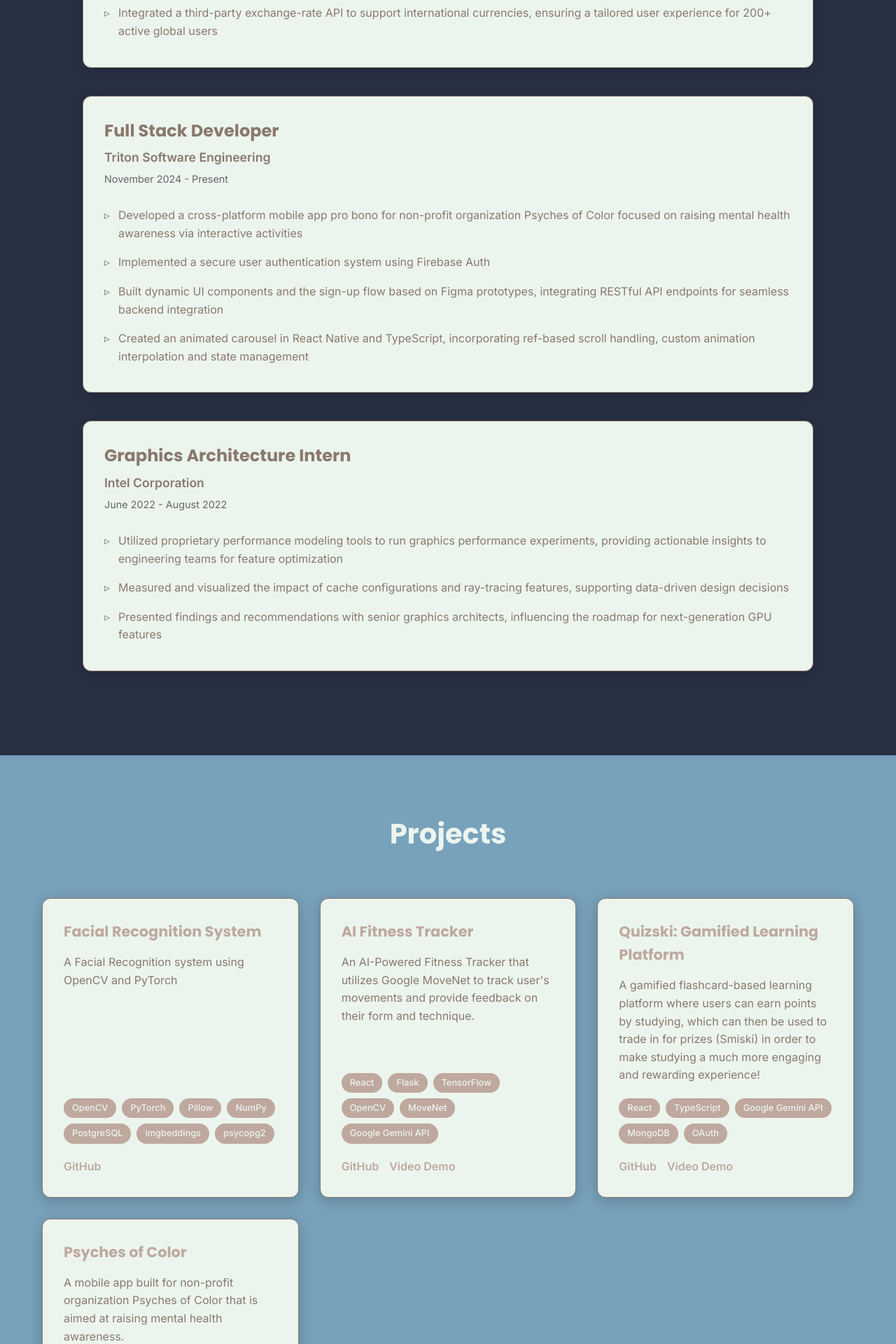
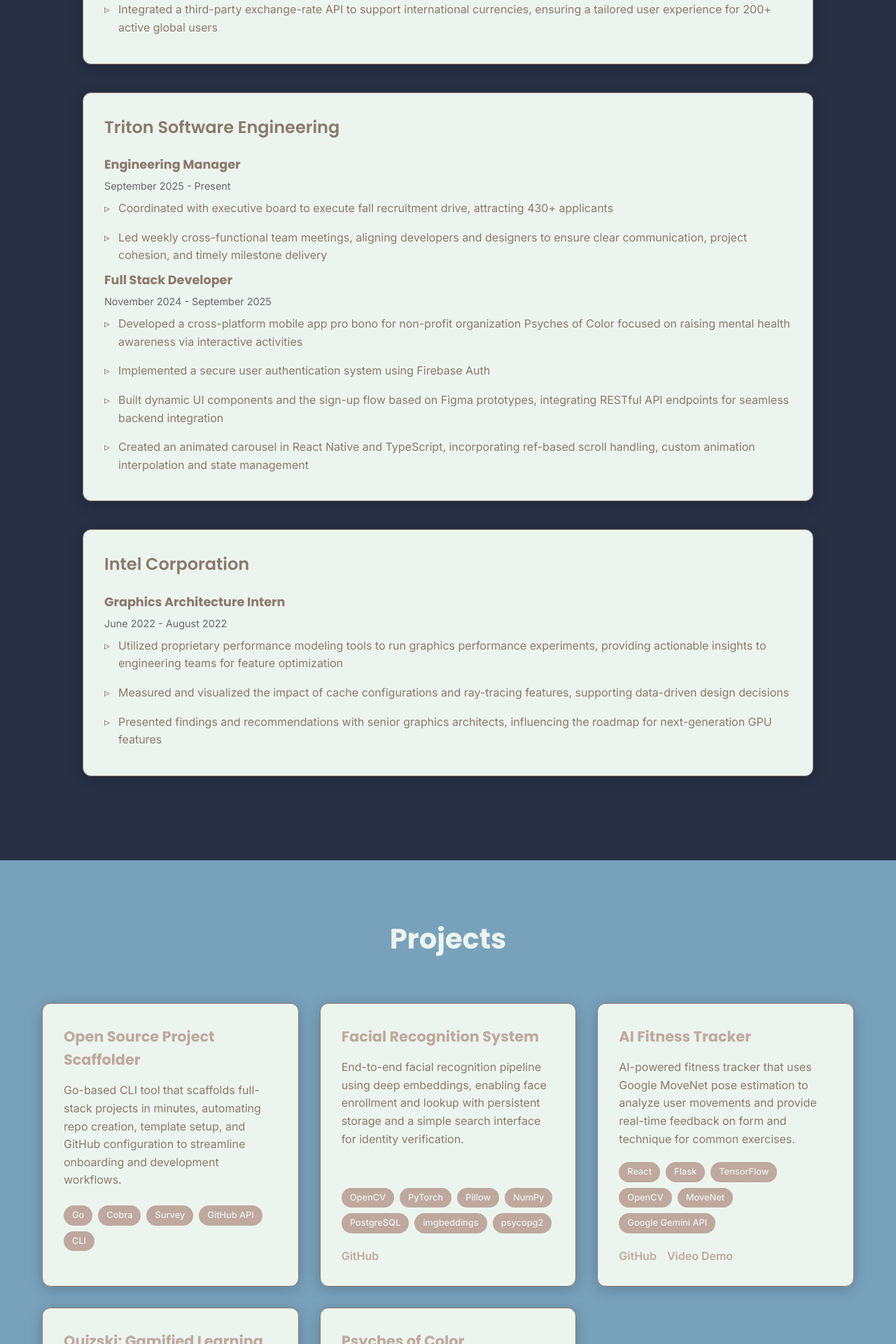
Before and after one commit to JordanJunaidi/personal-website, a React (Vite) app: page / in a window 1280 px wide. Shown: the part 1840-3760 px from the top of the page at 70% size. Built offline with nearby package versions, Linux system fonts and the light colour scheme.

Commit message:
Updated site 12/06

```diff
--- a/src/App.css
+++ b/src/App.css
@@ -322,14 +322,14 @@
 }
 
 .experience-title {
-  font-size: 1.5rem;
+  font-size: 1.1rem;
   font-weight: 700;
   color: var(--silver-lake-blue);
   margin-bottom: 5px;
 }
 
 .experience-company {
-  font-size: 1.1rem;
+  font-size: 1.5rem;
   color: var(--silver-lake-blue);
   font-weight: 600;
   margin-bottom: 5px;
--- a/src/components/Experience.tsx
+++ b/src/components/Experience.tsx
@@ -3,19 +3,23 @@
 
 interface ExperienceItem {
   id: number;
+  company: string;
+  roles: {
     title: string;
-  company: string;
     period: string;
     description: string[];
+  }[];
 }
 
 const Experience: React.FC = () => {
   const experiences: ExperienceItem[] = [
     {
       id: 1,
+      company: "Vibes Meet",
+      roles: [
+        {
           title: "Software Engineering Intern",
-      company: "Vibes Meet",
-      period: "June 2025 - Present",
+          period: "June 2025 - August 2025",
           description: [
             "Identified and resolved critical bugs across the entire stack, from React UI responsiveness and Django API errors to PostgreSQL query failures and CI/CD build issues, strengthening app stability and accelerating release cycles",
             "Restored CI/CD pipeline just 1 hour before an important VC product demo by identifying and resolving a critical backend dependency conflict",
@@ -23,11 +27,23 @@
             "Integrated a third-party exchange-rate API to support international currencies, ensuring a tailored user experience for 200+ active global users",
           ],
         },
+      ],
+    },
     {
       id: 2,
+      company: "Triton Software Engineering",
+      roles: [
+        {
+          title: "Engineering Manager",
+          period: "September 2025 - Present",
+          description: [
+            "Coordinated with executive board to execute fall recruitment drive, attracting 430+ applicants",
+            "Led weekly cross-functional team meetings, aligning developers and designers to ensure clear communication, project cohesion, and timely milestone delivery",
+          ],
+        },
+        {
           title: "Full Stack Developer",
-      company: "Triton Software Engineering",
-      period: "November 2024 - Present",
+          period: "November 2024 - September 2025",
           description: [
             "Developed a cross-platform mobile app pro bono for non-profit organization Psyches of Color focused on raising mental health awareness via interactive activities",
             "Implemented a secure user authentication system using Firebase Auth",
@@ -35,15 +51,21 @@
             "Created an animated carousel in React Native and TypeScript, incorporating ref-based scroll handling, custom animation interpolation and state management",
           ],
         },
+      ],
+    },
     {
       id: 3,
+      company: "Intel Corporation",
+      roles: [
+        {
           title: "Graphics Architecture Intern",
-      company: "Intel Corporation",
           period: "June 2022 - August 2022",
           description: [
             "Utilized proprietary performance modeling tools to run graphics performance experiments, providing actionable insights to engineering teams for feature optimization",
             "Measured and visualized the impact of cache configurations and ray-tracing features, supporting data-driven design decisions",
             "Presented findings and recommendations with senior graphics architects, influencing the roadmap for next-generation GPU features",
+          ],
+        },
       ],
     },
   ];
@@ -57,17 +79,23 @@
             <FadeInSection key={experience.id}>
               <div className="experience-item">
                 <div className="experience-header">
-                  <h3 className="experience-title">{experience.title}</h3>
-                  <div className="experience-company">{experience.company}</div>
-                  <div className="experience-period">{experience.period}</div>
+                  <h3 className="experience-company">{experience.company}</h3>
                 </div>
+
+                {/* Render each role inside the same box */}
+                {experience.roles.map((role, index) => (
+                  <div key={index} className="experience-role">
+                    <h4 className="experience-title">{role.title}</h4>
+                    <div className="experience-period">{role.period}</div>
                     <div className="experience-description">
                       <ul>
-                    {experience.description.map((item, index) => (
-                      <li key={index}>{item}</li>
+                        {role.description.map((item, idx) => (
+                          <li key={idx}>{item}</li>
                         ))}
                       </ul>
                     </div>
+                  </div>
+                ))}
               </div>
             </FadeInSection>
           ))}
--- a/src/components/Projects.tsx
+++ b/src/components/Projects.tsx
@@ -15,8 +15,18 @@
   const projects: Project[] = [
     {
       id: 1,
+      title: "Open Source Project Scaffolder",
+      description:
+        "Go-based CLI tool that scaffolds full-stack projects in minutes, automating repo creation, template setup, and GitHub configuration to streamline onboarding and development workflows.",
+      technologies: ["Go", "Cobra", "Survey", "GitHub API", "CLI"],
+      // TODO: Add your real repo link here
+      // githubUrl: "https://github.com/your-username/your-repo",
+    },
+    {
+      id: 2,
       title: "Facial Recognition System",
-      description: "A Facial Recognition system using OpenCV and PyTorch",
+      description:
+        "End-to-end facial recognition pipeline using deep embeddings, enabling face enrollment and lookup with persistent storage and a simple search interface for identity verification.",
       technologies: [
         "OpenCV",
         "PyTorch",
@@ -29,10 +39,10 @@
       githubUrl: "https://github.com/JordanJunaidi/facial-recognition",
     },
     {
-      id: 2,
+      id: 3,
       title: "AI Fitness Tracker",
       description:
-        "An AI-Powered Fitness Tracker that utilizes Google MoveNet to track user's movements and provide feedback on their form and technique.",
+        "AI-powered fitness tracker that uses Google MoveNet pose estimation to analyze user movements and provide real-time feedback on form and technique for common exercises.",
       technologies: [
         "React",
         "Flask",
@@ -45,10 +55,10 @@
       video: "https://devpost.com/software/form-fitness-pya478",
     },
     {
-      id: 3,
+      id: 4,
       title: "Quizski: Gamified Learning Platform",
       description:
-        "A gamified flashcard-based learning platform where users can earn points by studying, which can then be used to trade in for prizes (Smiski) in order to make studying a much more engaging and rewarding experience!",
+        "Gamified flashcard platform where students earn points by studying, unlock rewards, and generate AI-assisted flashcards to make exam prep more engaging and personalized.",
       technologies: [
         "React",
         "TypeScript",
@@ -61,10 +71,10 @@
         "https://devpost.com/software/quizme-bjn8dk?_gl=1*1pwjgpu*_gcl_au*MTYxNTg2MTM2NS4xNzU0NjExNTk1*_ga*MTM1OTQwNjk2MS4xNzU0NjExNTk1*_ga_0YHJK3Y10M*czE3NTQ2MTE1OTQkbzEkZzEkdDE3NTQ2MTE2MTIkajQyJGwwJGgw",
     },
     {
-      id: 4,
+      id: 5,
       title: "Psyches of Color",
       description:
-        "A mobile app built for non-profit organization Psyches of Color that is aimed at raising mental health awareness.",
+        "Mobile app built for non-profit Psyches of Color to promote mental health awareness through journaling, interactive activities, and a mobile-first experience designed for students of color.",
       technologies: [
         "React Native",
         "TypeScript",
```
Lines whose indentation alone changed are shown as unchanged.
